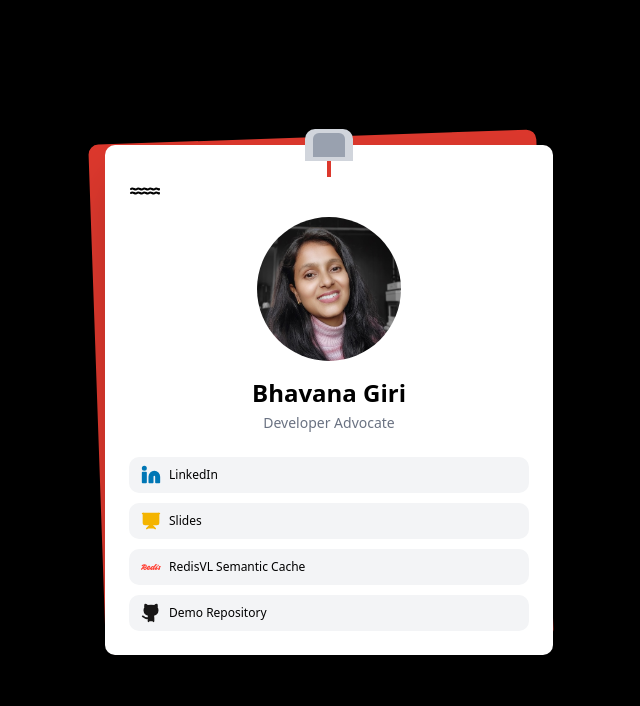
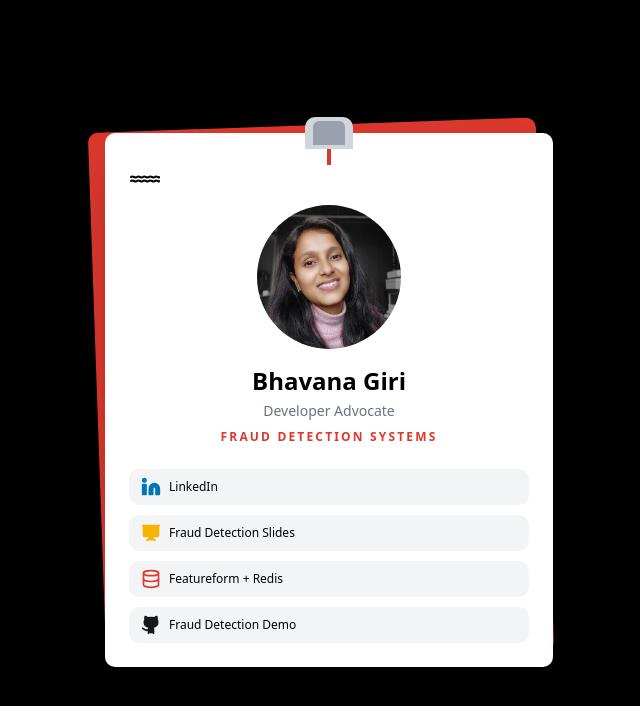
Before and after one commit to bhavana-giri/id_card, a Next.js app: page / in a window 1280 px wide. Shown: the top 706 px of the page, without its empty margins (311-951 px from the left). Built offline with nearby package versions, Linux system fonts and the light colour scheme.

Commit message:
Update fraud detection talk links

```diff
--- a/app/layout.tsx
+++ b/app/layout.tsx
@@ -13,8 +13,8 @@ const geistMono = Geist_Mono({
 });
 
 export const metadata: Metadata = {
-  title: "ID Card - Redis Employee",
-  description: "Redis Employee ID Card",
+  title: "Bhavana Giri - Fraud Detection Demo",
+  description: "Talk links for How Fraud Detection Systems Really Work",
 };
 
 export default function RootLayout({
--- a/app/page.tsx
+++ b/app/page.tsx
@@ -1,6 +1,6 @@
 "use client";
 
-import { Linkedin, Github, Presentation } from "lucide-react";
+import { Database, Github, Linkedin, Presentation } from "lucide-react";
 import Image from "next/image";
 
 async function trackClick(linkId: string) {
@@ -70,8 +70,11 @@ export default function Home() {
               </h1>
 
               {/* Title */}
-              <p className="text-gray-500 text-sm mb-6 text-center font-normal">
+              <p className="text-gray-500 text-sm mb-2 text-center font-normal">
                 Developer Advocate
+              </p>
+              <p className="text-[#DC382D] text-xs mb-6 text-center font-semibold uppercase tracking-[0.18em]">
+                Fraud Detection Systems
               </p>
 
               {/* Bottom Info */}
@@ -102,47 +105,41 @@ export default function Home() {
                     <span className="text-xs font-medium text-black">LinkedIn</span>
                   </a>
                   <a
-                    href="https://docs.google.com/presentation/d/1rAPCHKBXErpYqJzLuxV-ma-FvqsUkBnCXhh-sqlePic/edit?slide=id.g3b75ce68545_2_9787#slide=id.g3b75ce68545_2_9787"
+                    href="https://docs.google.com/presentation/d/107JUeJsgjbw3Ud7hwtUpOfUVby41vyKm/edit?slide=id.p1#slide=id.p1"
                     target="_blank"
                     rel="noopener noreferrer"
-                    onClick={() => trackClick('slides-url')}
+                    onClick={() => trackClick('fraud-detection-slides')}
                     className="flex items-center gap-2 px-3 py-2 rounded-lg bg-gray-100 hover:bg-gray-200 transition-colors"
-                    aria-label="Slides"
+                    aria-label="Fraud detection slides"
                   >
                     <Presentation className="w-5 h-5 text-[#F4B400]" fill="#F4B400" />
-                    <span className="text-xs font-medium text-black">Slides</span>
+                    <span className="text-xs font-medium text-black">Fraud Detection Slides</span>
                   </a>
                 </div>
 
                 {/* Second Row - GitHub Repos */}
                 <div className="flex flex-col gap-2.5">
                   <a
-                    href="https://docs.redisvl.com/en/0.4.1/user_guide/03_llmcache.html"
+                    href="https://featureform.com/"
                     target="_blank"
                     rel="noopener noreferrer"
-                    onClick={() => trackClick('redisvl-semantic-cache-docs')}
+                    onClick={() => trackClick('featureform')}
                     className="flex items-center gap-2 px-3 py-2 rounded-lg bg-gray-100 hover:bg-gray-200 transition-colors"
-                    aria-label="RedisVL Semantic Cache"
+                    aria-label="Featureform"
                   >
-                    <Image
-                      src="/redis-logo.svg"
-                      alt="Redis logo"
-                      width={20}
-                      height={20}
-                      className="w-5 h-5"
-                    />
-                    <span className="text-xs font-medium text-black">RedisVL Semantic Cache</span>
+                    <Database className="w-5 h-5 text-[#DC382D]" />
+                    <span className="text-xs font-medium text-black">Featureform + Redis</span>
                   </a>
                   <a
-                    href="https://github.com/bhavana-giri/movie-recommender-rag-semantic-cache-workshop"
+                    href="https://github.com/bhavana-giri/fraud-detection-featureform-demo"
                     target="_blank"
                     rel="noopener noreferrer"
-                    onClick={() => trackClick('demo-url')}
+                    onClick={() => trackClick('fraud-detection-demo')}
                     className="flex items-center gap-2 px-3 py-2 rounded-lg bg-gray-100 hover:bg-gray-200 transition-colors"
-                    aria-label="Demo Repository"
+                    aria-label="Fraud detection demo repository"
                   >
                     <Github className="w-5 h-5 text-[#181717]" fill="#181717" />
-                    <span className="text-xs font-medium text-black">Demo Repository</span>
+                    <span className="text-xs font-medium text-black">Fraud Detection Demo</span>
                   </a>
                 </div>
               </div>
```
